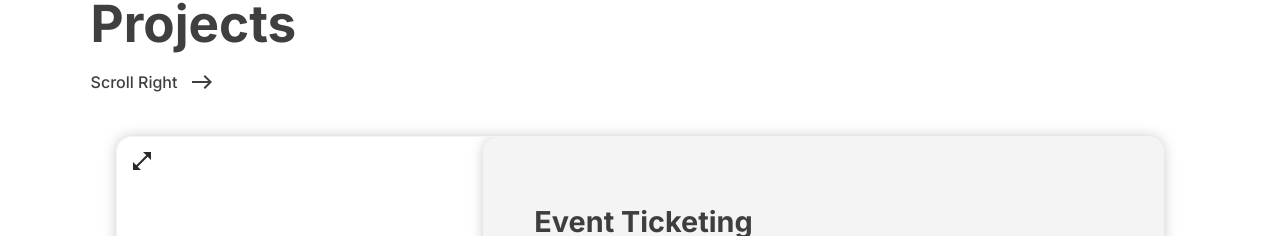
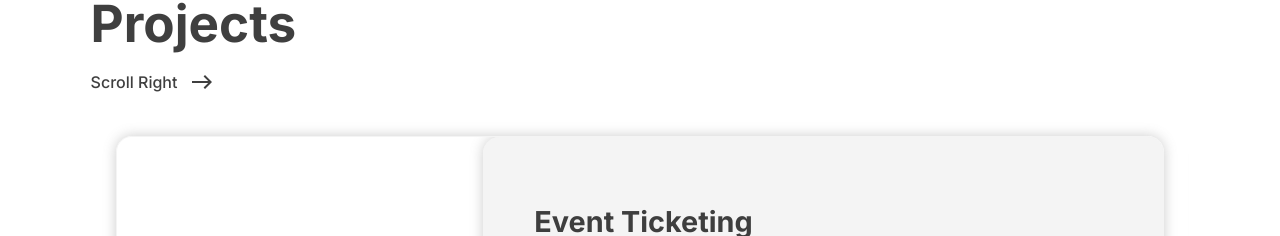
Before and after one commit to gunnar-miklis/portfolio, a React (Vite) app: page / in a window 1280 px wide. Shown: the part 1696-1932 px from the top of the page. Built offline with nearby package versions, Linux system fonts and the light colour scheme.

Commit message:
remove fullscreen button, YAGNI

```diff
--- a/src/components/Card.tsx
+++ b/src/components/Card.tsx
@@ -1,8 +1,6 @@
 import React, { ReactNode, useEffect, useState } from 'react';
 import GitHubIcon from '@mui/icons-material/GitHub';
 import LaunchRoundedIcon from '@mui/icons-material/LaunchRounded';
-import CloseFullIcon from '@mui/icons-material/CloseFullscreen';
-import OpenFullIcon from '@mui/icons-material/OpenInFull';
 import ArrowDownIcon from '@mui/icons-material/KeyboardArrowDown';
 import ArrowUpIcon from '@mui/icons-material/KeyboardArrowUp';
 import ArrowLeftIcon from '@mui/icons-material/KeyboardArrowLeft';
@@ -202,7 +200,7 @@ export default function Card({
   // COMMENT: abstracted function to avoid repeating shrink and expand, each 4 times to a total of 8.
   function animate(
     orientation: 'col' | 'row',
-    action: 'shrink' | 'expand' ,
+    action: 'shrink' | 'expand',
     target: 'image' | 'content',
     setState: React.Dispatch<React.SetStateAction<StateType>>,
     dimension: 'width' | 'height',
@@ -248,28 +246,6 @@ export default function Card({
   return (
     <article className={`card ${className}`}>
       <figure className='card-image' style={{ width: `${image.width}%`, maxHeight: image.height }}>
-        <nav>
-          {!isImageExpanded ? (
-            <a
-              className='link'
-              id='expand'
-              href='expand'
-              onClick={(event) => handleExpand(event)}
-            >
-              <OpenFullIcon />
-            </a>
-          ) : (
-            <a
-              className='link'
-              id='shrink'
-              href='shrink'
-              onClick={(event) => handleExpand(event)}
-            >
-              <CloseFullIcon />
-            </a>
-          )}
-        </nav>
-
         {/* images */}
         {/* TODO: idea, make this list of images scrollable */}
         {imageSources.map((source, i) => (
--- a/src/styles/card.css
+++ b/src/styles/card.css
@@ -9,6 +9,7 @@
 
   overflow: hidden;
 }
+
 .card-image {
   background-color: #fff; /* COMMENT: for now, this has to be light */
   position: relative;
@@ -26,51 +27,6 @@
   object-fit: contain;
   max-width: 100%;
   max-height: 100%;
-}
-#expand,
-#shrink {
-  background-color: #fff; /* COMMENT: for now, this has to be light */
-  color: var(--bg-dark);
-
-  position: absolute;
-  top: 0;
-  left: 0;
-
-  display: inline-flex;
-  align-items: center;
-
-  padding: var(--space-sm);
-  border-radius: 1rem;
-  border: unset;
-
-  cursor: pointer;
-}
-#shrink-up,
-#expand-down,
-#shrink-left,
-#expand-right {
-  position: absolute;
-
-  display: inline-flex;
-  align-items: center;
-
-  padding: var(--space-sm);
-  border-radius: 1rem;
-  border: unset;
-
-  cursor: pointer;
-}
-#shrink-up,
-#expand-down {
-  top: 0;
-  left: 50%;
-  transform: translateX(-50%);
-}
-#shrink-left,
-#expand-right {
-  top: 50%;
-  left: -0.4rem;
-  transform: translateY(-50%);
 }
 
 .card-content {
@@ -123,6 +79,34 @@
 }
 .card .footnote {
   padding: 0 calc(var(--space-sm) / 2);
+}
+
+#shrink-up,
+#expand-down,
+#shrink-left,
+#expand-right {
+  position: absolute;
+
+  display: inline-flex;
+  align-items: center;
+
+  padding: var(--space-sm);
+  border-radius: 1rem;
+  border: unset;
+
+  cursor: pointer;
+}
+#shrink-up,
+#expand-down {
+  top: 0;
+  left: 50%;
+  transform: translateX(-50%);
+}
+#shrink-left,
+#expand-right {
+  top: 50%;
+  left: -0.4rem;
+  transform: translateY(-50%);
 }
 
 /* LIGHT THEME */
```
